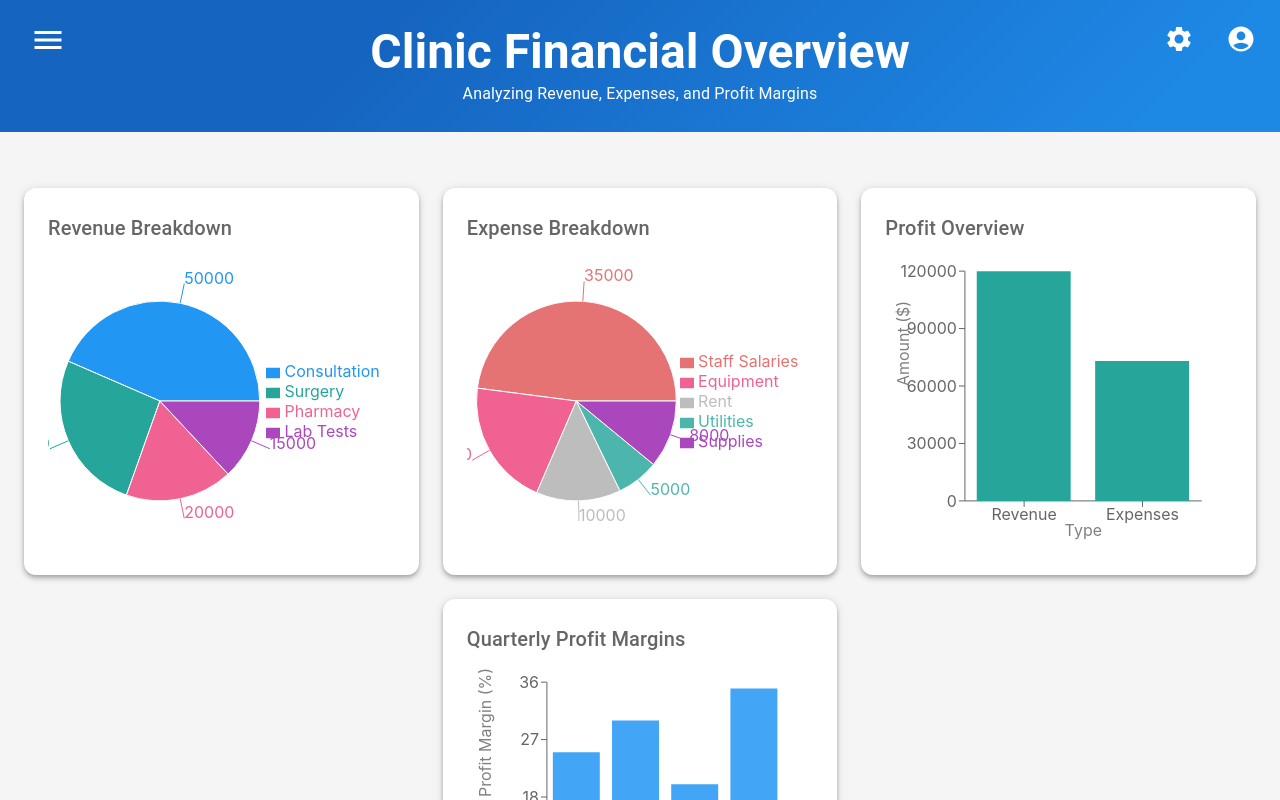
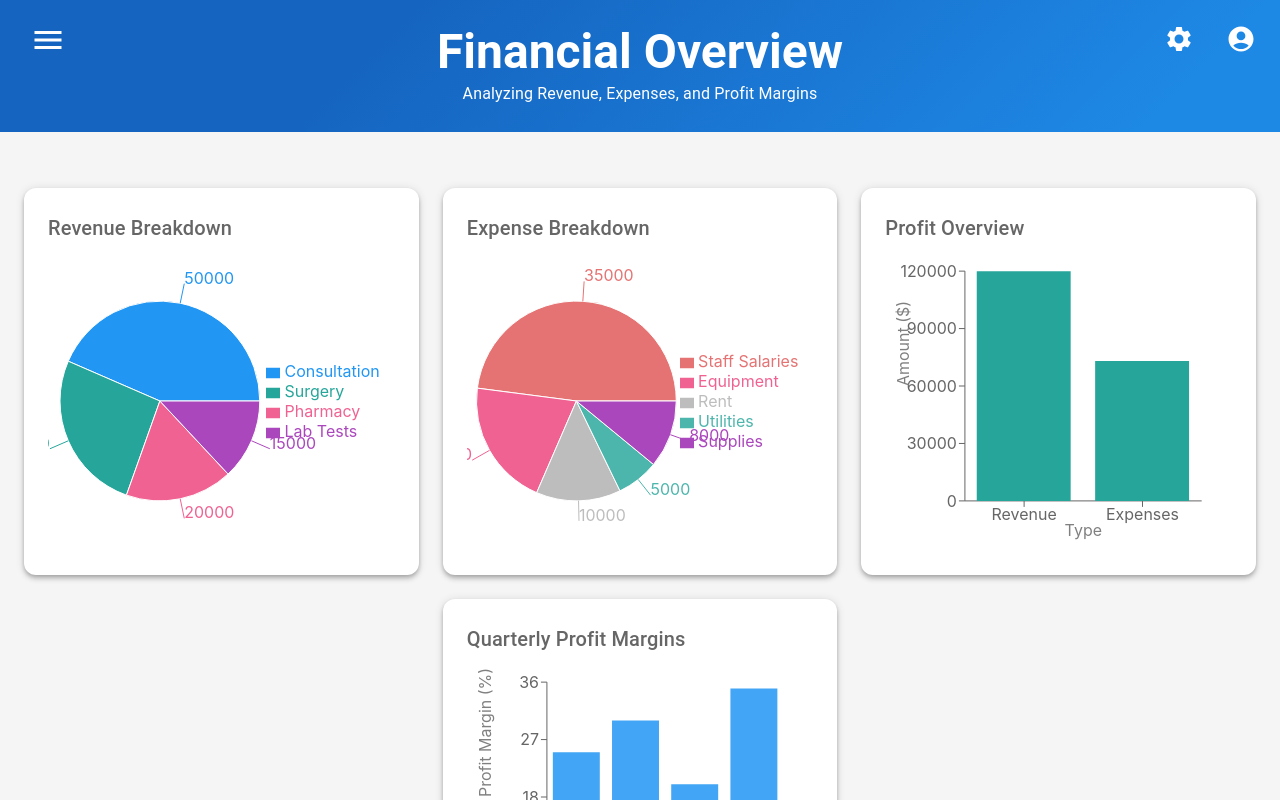
Before and after one commit to cfgcolumbus24/Team-15, a React (Create React App) app in the folder frontend/: page /financials in a window 1280 px wide. Shown: the top 800 px of the page. Built offline with nearby package versions, Linux system fonts and the light colour scheme.

Commit message:
Removed unecessary packages

```diff
--- a/frontend/src/pages/financials.tsx
+++ b/frontend/src/pages/financials.tsx
@@ -70,7 +70,7 @@ const Financials: React.FC = () => {
         <Dropdown />
 
         <Typography variant="h3" fontWeight="bold">
-          Clinic Financial Overview
+          Financial Overview
         </Typography>
         <Typography variant="subtitle1">
           Analyzing Revenue, Expenses, and Profit Margins
--- a/frontend/src/pages/patient.tsx
+++ b/frontend/src/pages/patient.tsx
@@ -1,12 +1,12 @@
 import React from 'react';
-import { Container, Typography, AppBar, Toolbar, Box } from '@mui/material';
+import { Container, Typography, Box } from '@mui/material';
 import PatientInfo from './patient-info.tsx';
 import { useParams } from 'react-router-dom';
 import { blue, grey } from '@mui/material/colors';
 import VitalSigns from './vital-signs.tsx';
 import Symptoms from './symptoms.tsx';
 import MedicalHistory from './medical-history.tsx';
-import Dropdown from './list.tsx'; // Import the Dropdown component
+import Dropdown from './list.tsx';
 import SettingsIcon from '@mui/icons-material/Settings';
 import AccountCircleIcon from '@mui/icons-material/AccountCircle';
 import IconButton from '@mui/material/IconButton';
```
Also changed, not shown: frontend/src/pages/patient-info.tsx (+1 -8 lines).
